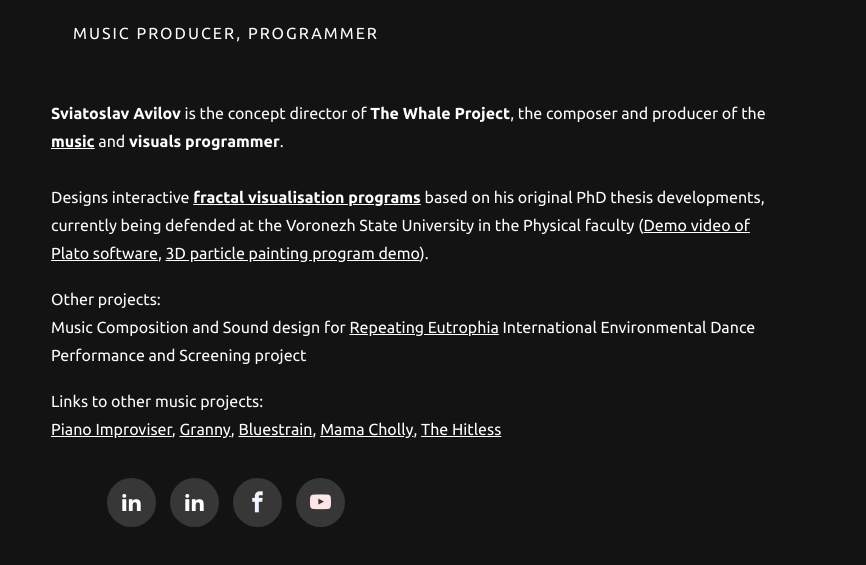
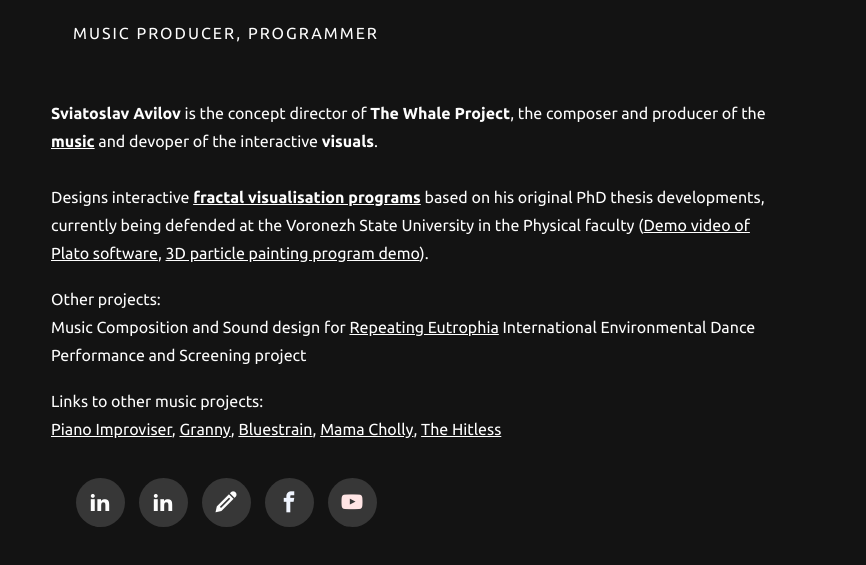
Before and after one commit to aviloff/thewhaleproject.space, a plain HTML site: page thewhaleproject.space/sviatoslavavilov.html in a window 1280 px wide. Shown: the part 177-742 px from the top of the page, 414-1280 px from the left. Drawn offline with Linux system fonts and the light colour scheme.

Commit message:
added orcid

```diff
--- a/thewhaleproject.space/sviatoslavavilov.html
+++ b/thewhaleproject.space/sviatoslavavilov.html
@@ -53,7 +53,7 @@
                <img src="https://i.imgur.com/WkyCDOr.jpg" width="300" alt="Whale Project Team" height="400" />
             </div>
             <div data-os-animation="fadeIn" data-os-animation-delay="0.2s" class="col-md-8 col-sm-6 os-animation small-screen-margin-topp">
-               <p class="c16"><b>Sviatoslav Avilov</b> is the concept director of <b>The Whale Project</b>, the composer and producer of the <a href="/music.html"><b>music</b></a>&nbsp;and <b>visuals programmer</b>.
+               <p class="c16"><b>Sviatoslav Avilov</b> is the concept director of <b>The Whale Project</b>, the composer and producer of the <a href="/music.html"><b>music</b></a>&nbsp;and devoper of the interactive <b>visuals</b>.
                </p>
                <br/>
                <span> Designs interactive <a data-fancybox="platim" data-caption="Plato software by Sviatoslav Avilov" href="https://i.imgur.com/G86Y1X9.png"><b>fractal visualisation programs</b></a> based on his original PhD thesis developments, currently being defended at the Voronezh State University in the Physical faculty (<a data-fancybox="plat" data-caption="Plato software early demonstration"  href="https://www.youtube.com/watch?v=uARGNklzm5U&amp;autoplay=1">Demo video of Plato software</a>, <a data-fancybox="plat"  data-caption="Serhat Emrullai's painting goes 3D interactively" href="https://youtu.be/CMITf54CaUw&amp;autoplay=1">3D particle painting program demo</a>).</span>
@@ -121,7 +121,7 @@
             <ul class="social-networks square spin-icon bounce">
                <li><a href="https://www.linkedin.com/in/sviatoslav-avilov" class="icon-linkedin">LinkedIn</a></li>
                <li><a href="https://www.linkedin.com/in/sviatoslavavilov" class="icon-linkedin">LinkedIn</a></li>
-               <!-- <li><a href="https://twitter.com/" class="icon-twitter">Twitter</a></li> -->
+               <li><a href="https://orcid.org/0000-0002-3929-1293" class="icon-write">ORCID</a></li>
                <li><a href="https://www.facebook.com/sviatoslav.avilov" class="icon-facebook">Facebook</a></li>
                <!-- <li><a href="https://twitch.tv" class="icon-twitch">Twitch</a></li> -->
                <!-- <li><a href="https://pinterest.com" class="icon-pinterest">Pinterest</a></li> -->
--- a/thewhaleproject.space/theme.css
+++ b/thewhaleproject.space/theme.css
@@ -970,6 +970,8 @@ footer{padding:40px 0 50px}
 .social-networks.bounce a:hover,.social-networks.bounce a:focus{-webkit-animation:bounce 1s;animation:bounce 1s}
 .social-networks .icon-linkedin:after{content:"\eaca"}
 .social-networks .icon-linkedin:hover:before,.social-networks .icon-linkedin:focus:before{background:#0077b5;color:#fdfdfd}
+.social-networks .icon-write:after{content:"\e905"}
+.social-networks .icon-write:hover:before,.social-networks .icon-write:focus:before{background:#a6ce39;color:#fdfdfd}
 .social-networks .icon-facebook:after{content:"\ea90";color:#f0f5ff}
 .social-networks .icon-facebook:hover:before,.social-networks .icon-facebook:focus:before{background:#3a5897;color:#fdfdfd}
 .social-networks .icon-twitter:after{content:"\ea96";color:#ccdcff}
```
